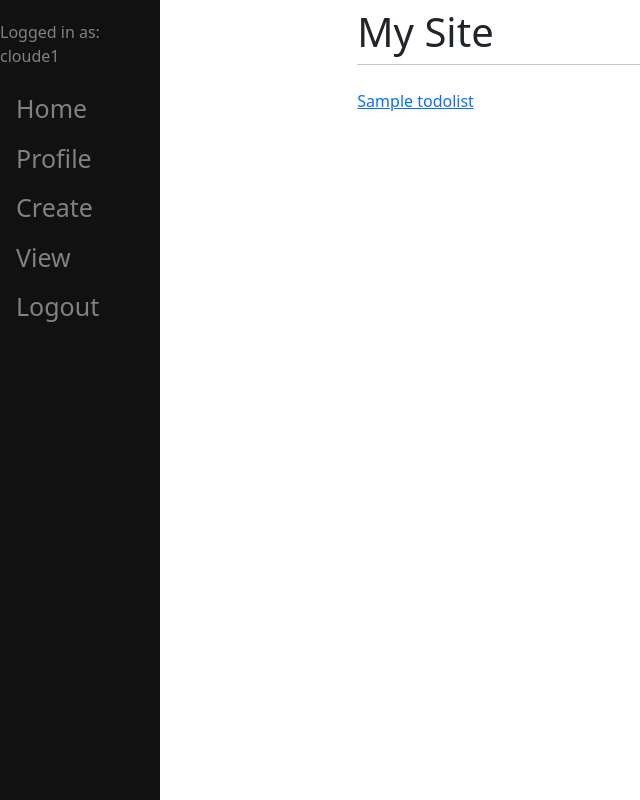
After one commit to dannylty/orbital, a Django app: page /profile in a window 1280 px wide. The commit adds this page. Shown: the whole page, without its empty margins (0-640 px from the left). Run offline with Django 3.2, Linux system fonts and the light colour scheme; a user stored in the database is signed in; tables that the repository leaves empty hold one stand-in row (values such as "Sample post").

Commit message:
Fix registration bug

```diff
--- a/main/models.py
+++ b/main/models.py
@@ -1,5 +1,7 @@
 from django.db import models
 from django.contrib.auth.models import User
+from django.dispatch import receiver # for profile
+from django.db.models.signals import post_save # for profile
 
 # Create your models here.
 class ToDoList(models.Model):
@@ -16,3 +18,22 @@ class Item(models.Model):
 
 	def __str__(self):
 		return self.text
+
+class UserProfile(models.Model):
+	user = models.OneToOneField(User, on_delete=models.CASCADE)
+	name = models.CharField(max_length=50, blank=True)
+	year = models.IntegerField(null=True)
+	faculty = models.CharField(max_length=50, blank=True)
+	major = models.CharField(max_length=50, blank=True)
+
+	def __str__(self):
+		return self.name + "'s profile"
+
+	@receiver(post_save, sender=User)
+	def create_user_profile(sender, instance, created, **kwargs):
+		if created:
+			UserProfile.objects.create(user=instance)
+
+	@receiver(post_save, sender=User)
+	def save_user_profile(sender, instance, **kwargs):
+		instance.userprofile.save()
--- a/main/templates/main/basewrapper.html
+++ b/main/templates/main/basewrapper.html
@@ -9,7 +9,9 @@
 {% block wrapcontent %}
 	{% if user.is_authenticated %}
 		<div class="sidenav">
+			<p style="color: #818181">Logged in as: {{user}}</p>
 			<a href="/home">Home</a>
+			<a href="/profile">Profile</a>
 			<a href="/create">Create</a>
 			<a href="/view">View</a>
 			<a href="/logout">Logout</a>
--- /dev/null
+++ b/main/templates/main/profile.html
@@ -0,0 +1,9 @@
+{% extends 'main/basewrapper.html' %}
+
+{% block title %}Profile{% endblock %}
+
+{% block content %}
+	{% for td in user.todolist_set.all %}
+	 <p><a href="/{{td.id}}">{{td.name}}</a></p>
+	{% endfor %}
+{% endblock %}
--- a/main/urls.py
+++ b/main/urls.py
@@ -7,5 +7,6 @@ path("<int:id>", views.index, name="index"),
 path("", views.home, name="home"),
 path("home", views.home, name="home"),
 path("create", views.create, name="create"),
-path("view", views.view, name="view")
+path("view", views.view, name="view"),
+path("profile", views.profile, name="profile"),
 ]
--- a/main/views.py
+++ b/main/views.py
@@ -36,7 +36,6 @@ def index(response, id):
 
 
 def home(response):
-	print(response.user.is_authenticated)
 	return render(response, "main/home.html", {})
 
 @login_required(login_url='/loginprompt/')
@@ -58,3 +57,7 @@ def create(response):
 @login_required(login_url='/loginprompt/')
 def view(response):
 	return render(response, "main/view.html", {})
+
+@login_required(login_url='/loginprompt/')
+def profile(response):
+	return render(response, "main/profile.html", {})
--- a/register/forms.py
+++ b/register/forms.py
@@ -4,8 +4,7 @@ from django.contrib.auth.forms import UserCreationForm
 from django.contrib.auth.models import User
 
 class RegisterForm(UserCreationForm):
-	email = forms.EmailField()
 
 	class Meta:
 		model = User
-		fields = ["username", "email", "password1", "password2"]
+		fields = ["username", "password1", "password2"]
--- a/register/views.py
+++ b/register/views.py
@@ -1,5 +1,6 @@
 from django.shortcuts import render, redirect
 from .forms import RegisterForm
+from django.contrib.auth.forms import UserCreationForm
 
 # Create your views here.
 def register(response):
@@ -7,11 +8,11 @@ def register(response):
 		form = RegisterForm(response.POST)
 		if form.is_valid():
 			form.save()
-		return redirect("/home")
+			return redirect("/home")
 
 	else:
 		form = RegisterForm()
-		return render(response, "register/register.html", {"form":form})
+	return render(response, "register/register.html", {"form":form})
 
 def loginprompt(response):
 	return render(response, "register/loginprompt.html", {})
```
Also changed, not shown: db.sqlite3, main/migrations/0001_initial.py.
